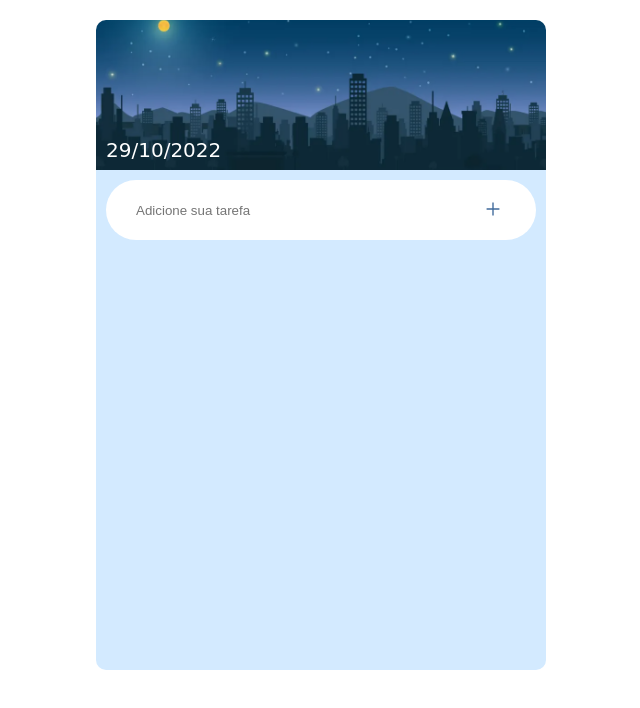
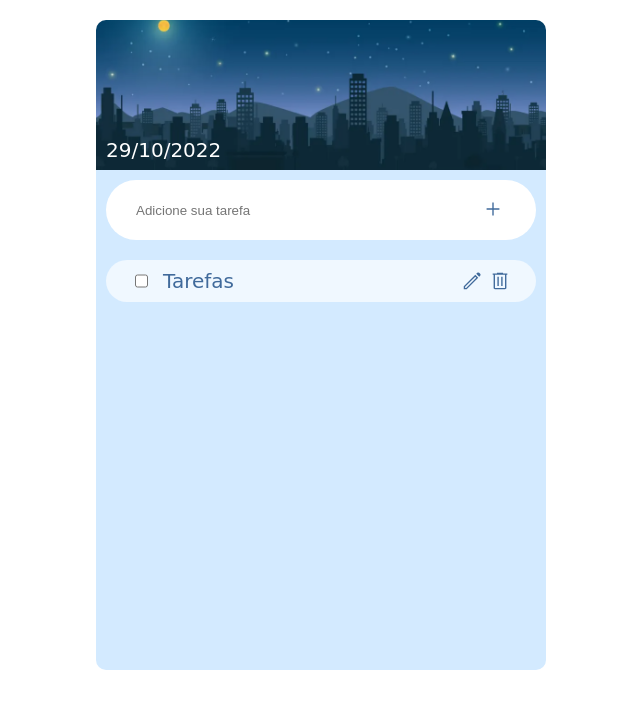
Before and after one commit to LuisGuilhermeMalveira/to-do-list, a plain HTML site: page index.html in a window 1280 px wide. Shown: the whole page, without its empty margins (319-959 px from the left). Drawn offline with Linux system fonts and the light colour scheme; a web font is replaced by a local one.

Commit message:
adicionando screenshot do projeto

```diff
--- a/index.html
+++ b/index.html
@@ -34,7 +34,7 @@
 					</div>
 				</form>
 
-				<!-- <div class="tarefa">
+				<div class="tarefa">
 					<li>
 						<input type="checkbox" />
 						<p>Tarefas</p>
@@ -43,7 +43,7 @@
 						<img src="./assets/img/Edit2.svg" alt="Edit" />
 						<img src="./assets/img/Delete2.svg" alt="Delete" />
 					</div>
-				</div> -->
+				</div>
 			</section>
 		</div>
 	</body>
```
Also changed, not shown: assets/img/Delete.svg (deleted), assets/img/Edit.svg (deleted), assets/img/projeto screenshot.png (added).
